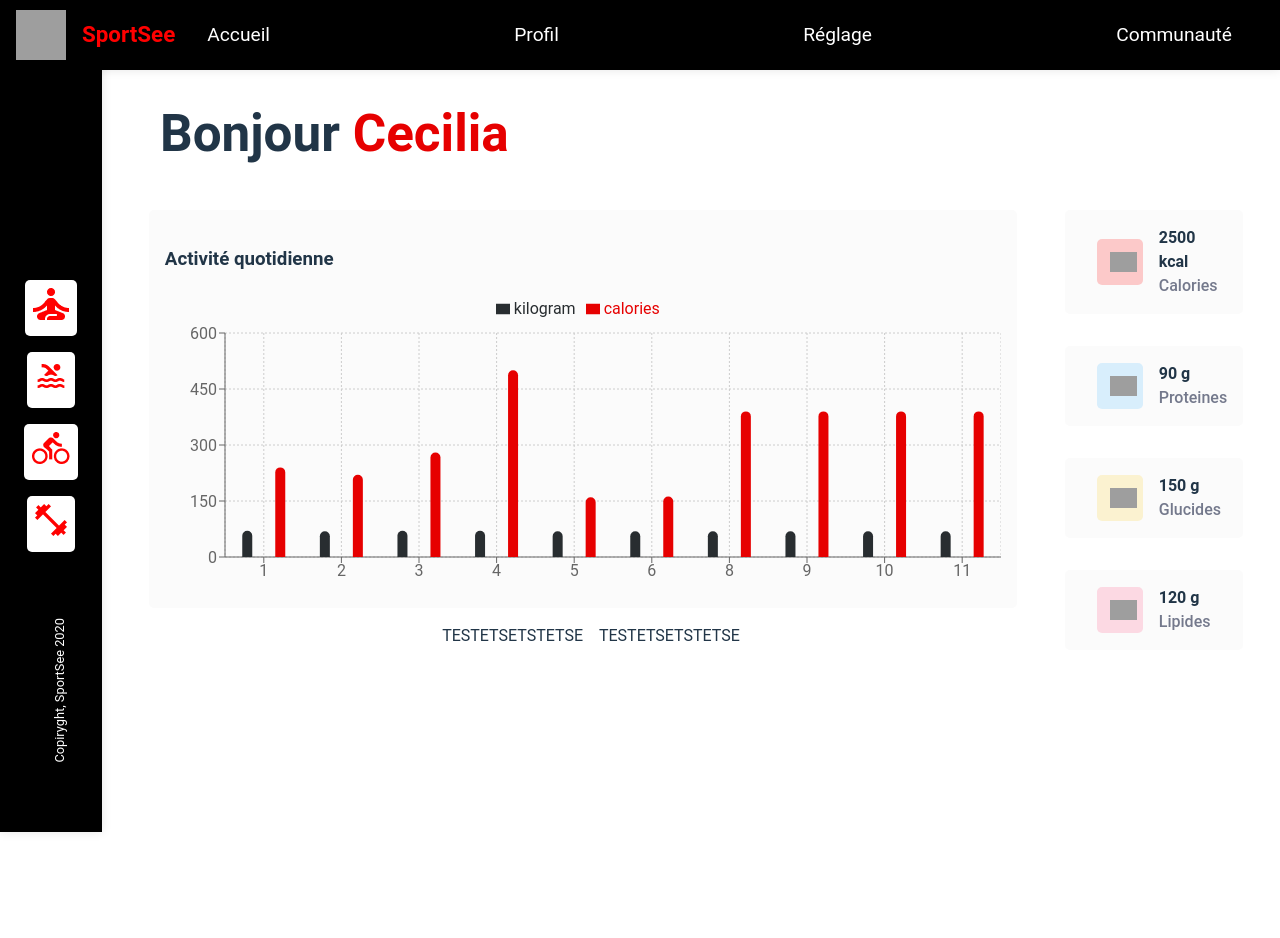
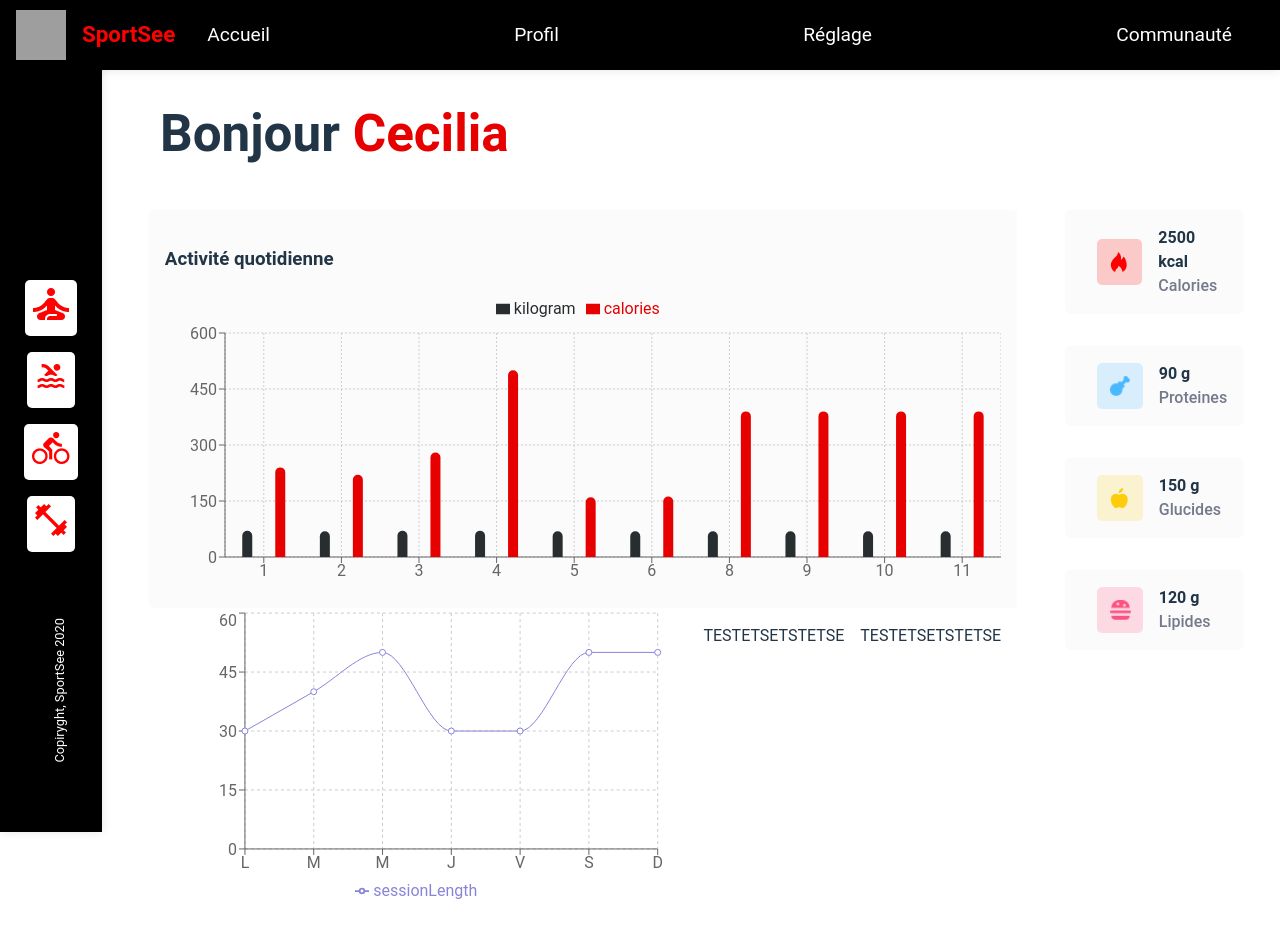
Before and after one commit to Benji-devw/p12-sportSee, a React (Vite) app: page / in a window 1280 px wide. Shown: the top 938 px of the page. Before the commit the page ends 800 px from the top, so only its background shows below. Built offline with nearby package versions, Linux system fonts and the light colour scheme; no server answers; grey boxes are pictures that could not be loaded.

Commit message:
add sessionLength

```diff
--- a/src/App.css
+++ b/src/App.css
@@ -51,6 +51,7 @@ section {
     display: flex;
     flex-direction: row;
     gap: 1rem;
+    width: 100%;
 }
 
 .legends {
--- a/src/App.jsx
+++ b/src/App.jsx
@@ -62,9 +62,9 @@ function App() {
                             </div>
 
                             <div className="left-bottom">
-                                <div className="average_wrapper">
+
                                     <AverageSession />
-                                </div>
+
 
                                 <div className="performance_wrapper">
                                     <p>TESTETSETSTETSE</p>
--- a/src/api/constructor/nutriment.js
+++ b/src/api/constructor/nutriment.js
@@ -7,15 +7,15 @@ export default class Nutriment {
     get nutrimentIcon() {
         switch(this.key) {
             case "calorieCount":
-                return "/calories.png";
+                return "/medias/calories.png";
             case "proteinCount":
-                return "/chicken.png";
+                return "/medias/chicken.png";
             case "carbohydrateCount":
-                return "/apple.png";
+                return "/medias/apple.png";
             case "lipidCount":
-                return "/cheeseburger.png";
+                return "/medias/cheeseburger.png";
             default:
-                return "/default.png";
+                return "/medias/default.png";
         }
     }
 
--- a/src/api/serviceApi.js
+++ b/src/api/serviceApi.js
@@ -68,14 +68,12 @@ export const getActivities = async (id) => {
 };
 
 export const getSessionAverage = async (id) => {
-    const response = await fetch(
-        getUrl("getAverage", id, "average-sessions")
-    );
+    const response = await fetch(getUrl("getAverageSession", id, "average-sessions"));
     if (!response.ok) {
         throw new Error(`API call failed with status ${response.status}`);
     }
     const data = await response.json();
-    console.log(data);
+
     return data.data.sessions.map((average) => {
         return new AverageSession(average.day, average.sessionLength);
     });
--- a/src/components/Activities/activities.css
+++ b/src/components/Activities/activities.css
@@ -1,6 +1,4 @@
-.graph {
-    height: 300px;
-}
+
 
 
 .recharts-layer .recharts-bar {
--- a/src/components/Aside/Aside.jsx
+++ b/src/components/Aside/Aside.jsx
@@ -2,10 +2,10 @@ import "./aside.css";
 
 const Aside = () => {
   const asideIcons = [
-    { src: "/public/medias/yoga.png", alt: "yoga" },
-    { src: "/public/medias/swim.png", alt: "swim" },
-    { src: "/public/medias/bike.png", alt: "bike" },
-    { src: "/public/medias/alter.png", alt: "alter" }
+    { src: "/medias/yoga.png", alt: "yoga" },
+    { src: "/medias/swim.png", alt: "swim" },
+    { src: "/medias/bike.png", alt: "bike" },
+    { src: "/medias/alter.png", alt: "alter" }
   ];
 
   return (
--- a/src/components/AverageSession/AverageSession.jsx
+++ b/src/components/AverageSession/AverageSession.jsx
@@ -1,8 +1,18 @@
 import React, { useEffect, useState } from "react";
 // import "./averageSession.css";
 import { getSessionAverage } from "../../api/serviceApi";
-import { LineChart, Line, XAxis, YAxis, CartesianGrid, Tooltip, Legend, ResponsiveContainer } from 'recharts';
+import {
+    LineChart,
+    Line,
+    XAxis,
+    CartesianGrid,
+    Tooltip,
+    Legend,
+    ResponsiveContainer,
+    YAxis,
+} from "recharts";
 
+//FIXME: Display the average session CHART
 
 export const AverageSession = () => {
     const [averageSession, averageSessionData] = useState([]);
@@ -11,7 +21,7 @@ export const AverageSession = () => {
         const fetchData = async () => {
             try {
                 const averageSession = await getSessionAverage(18);
-              console.log(averageSession);
+                // console.log(averageSession);
                 averageSessionData(averageSession);
             } catch (error) {
                 console.error(
@@ -22,11 +32,37 @@ export const AverageSession = () => {
         };
         fetchData();
     }, []);
-  console.log(averageSession);
+    console.log(JSON.stringify(averageSession));
 
     return (
-    <div>
-
-    </div>
+      <article className="graph">
+            {averageSession.length && (
+                <ResponsiveContainer width="100%" height="100%">
+                    <LineChart
+                        width={500}
+                        height={300}
+                        data={averageSession}
+                        margin={{
+                            top: 5,
+                            right: 30,
+                            left: 20,
+                            bottom: 5,
+                        }}
+                    >
+                        <CartesianGrid strokeDasharray="3 3" />
+                        <XAxis dataKey="convertDay" />
+                        <YAxis />
+                        <Tooltip />
+                        <Legend />
+                        <Line
+                            type="monotone"
+                            dataKey="sessionLength"
+                            stroke="#8884d8"
+                            activeDot={{ r: 8 }}
+                        />
+                    </LineChart>
+                </ResponsiveContainer>
+            )}
+        </article>
     );
 };
--- a/src/index.css
+++ b/src/index.css
@@ -56,6 +56,12 @@ button:focus-visible {
     outline: 4px auto -webkit-focus-ring-color;
 }
 
+.graph {
+    flex: 1;
+    height: 300px;
+    /* min-width: 30%; */
+}
+
 @media (prefers-color-scheme: light) {
     :root {
         color: #213547;
```
Lines whose indentation alone changed are shown as unchanged.
